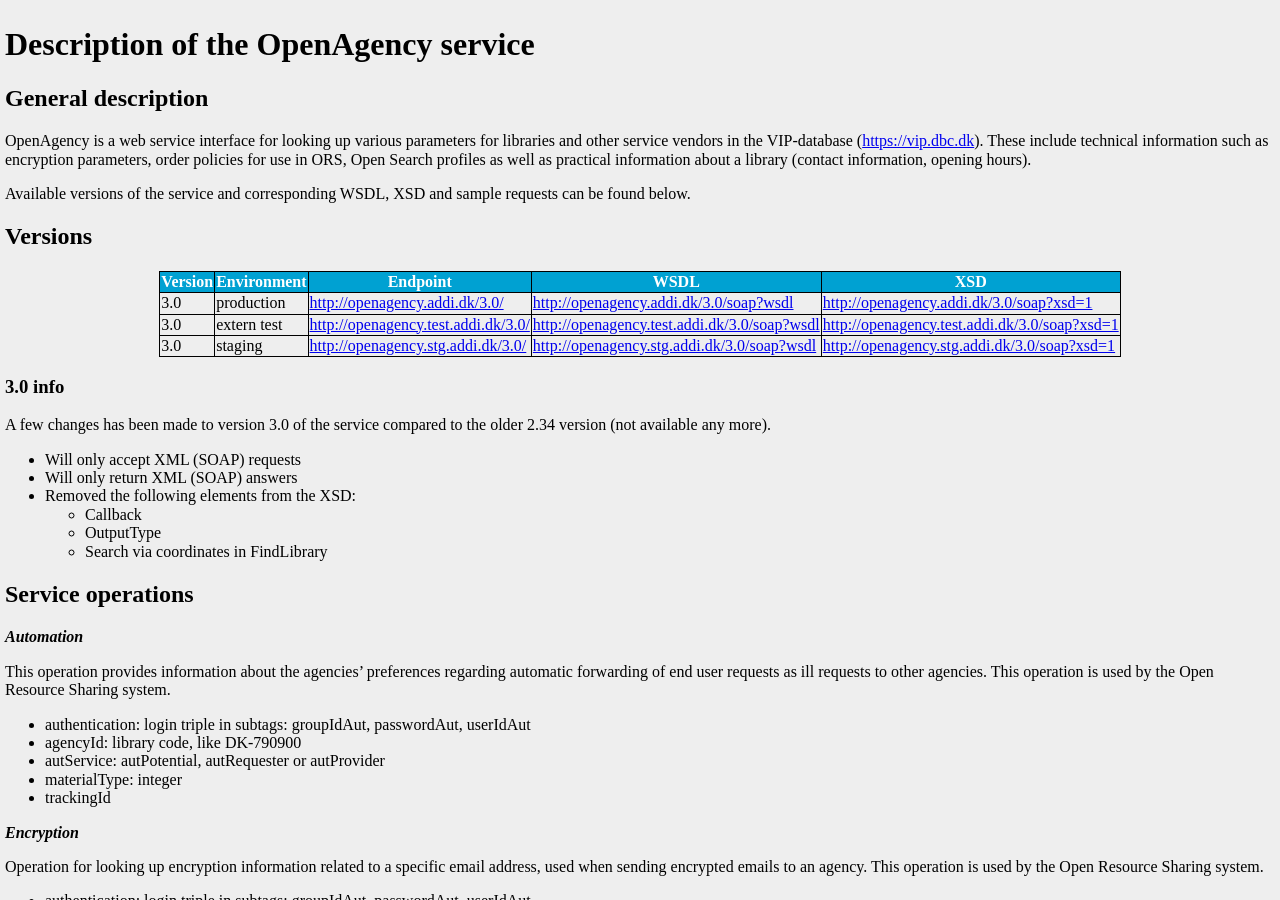
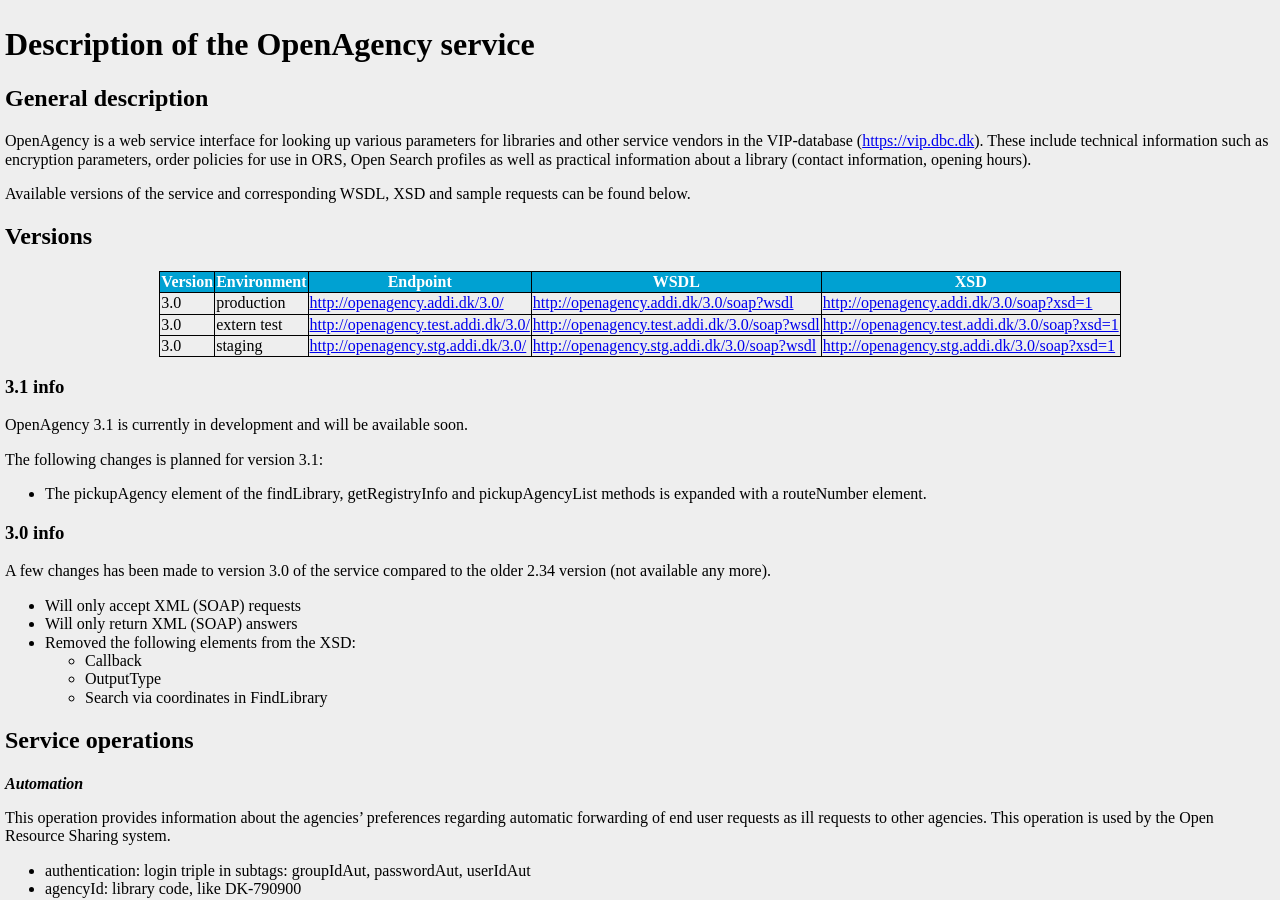
Before and after one commit to DBCDK/dbcdk.github.io, a Jekyll site: the page built from OpenAgency.md, in a window 1280 px wide and 900 px high. Built offline with Jekyll 4.4.1, drawn with Linux system fonts in a browser that asks for light colours; nearby versions of some CDN libraries; our own code applies the rules of GitHub Pages for plain Markdown files.

Commit message:
Added information about the new OA 3.1.

```diff
--- a/OpenAgency.md
+++ b/OpenAgency.md
@@ -22,6 +22,13 @@
 | 3.0    | production  | [http://openagency.addi.dk/3.0/](http://openagency.addi.dk/3.0/) | [http://openagency.addi.dk/3.0/soap?wsdl](http://openagency.addi.dk/3.0/soap?wsdl) | [http://openagency.addi.dk/3.0/soap?xsd=1](http://openagency.addi.dk/3.0/soap?xsd=1) |
 | 3.0    | extern test | [http://openagency.test.addi.dk/3.0/](http://openagency.test.addi.dk/3.0/) | [http://openagency.test.addi.dk/3.0/soap?wsdl](http://openagency.test.addi.dk/3.0/soap?wsdl) | [http://openagency.test.addi.dk/3.0/soap?xsd=1](http://openagency.test.addi.dk/3.0/soap?xsd=1) |
 | 3.0    | staging     | [http://openagency.stg.addi.dk/3.0/](http://openagency.stg.addi.dk/3.0/) | [http://openagency.stg.addi.dk/3.0/soap?wsdl](http://openagency.stg.addi.dk/3.0/soap?wsdl) | [http://openagency.stg.addi.dk/3.0/soap?xsd=1](http://openagency.stg.addi.dk/3.0/soap?xsd=1) |
+
+### 3.1 info
+OpenAgency 3.1 is currently in development and will be available soon.
+
+The following changes is planned for version 3.1:
+* The pickupAgency element of the findLibrary, getRegistryInfo and pickupAgencyList
+methods is expanded with a routeNumber element.
 
 ### 3.0 info
 A few changes has been made to version 3.0 of the service compared to the older 2.34 version (not available any more).
```
